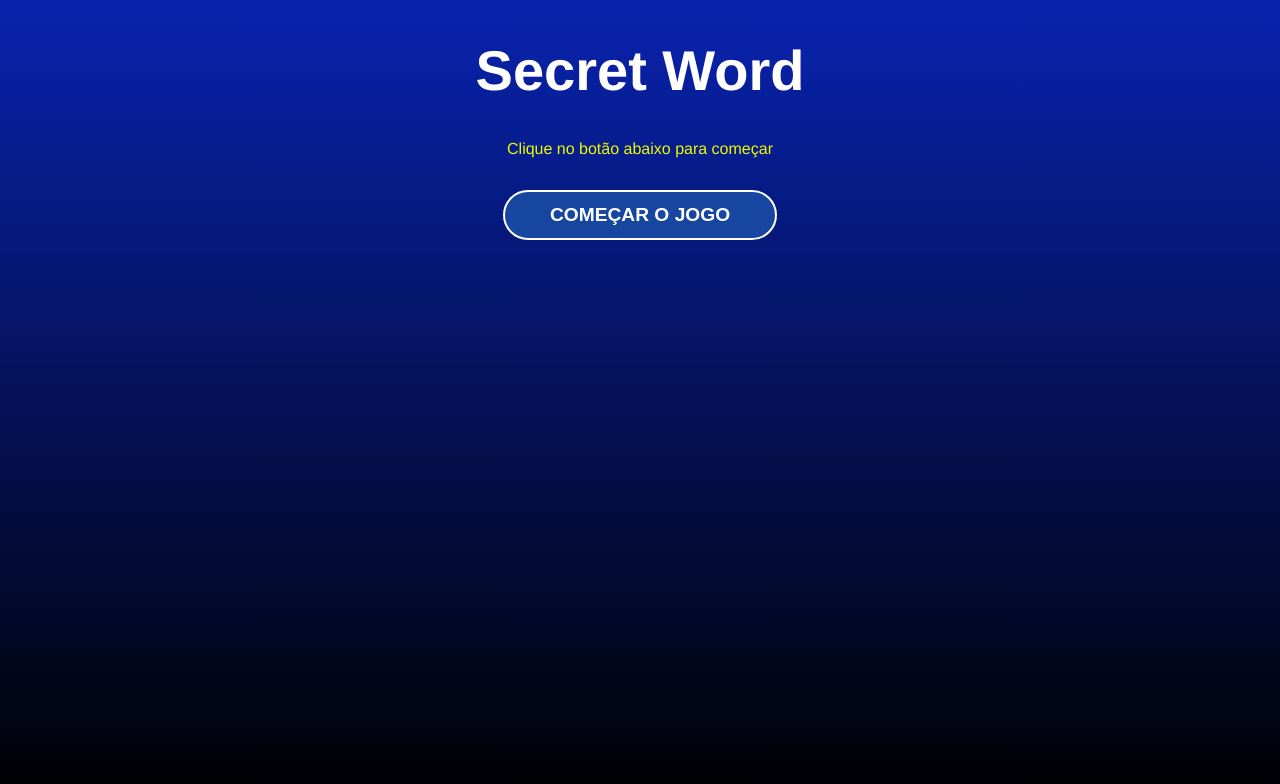
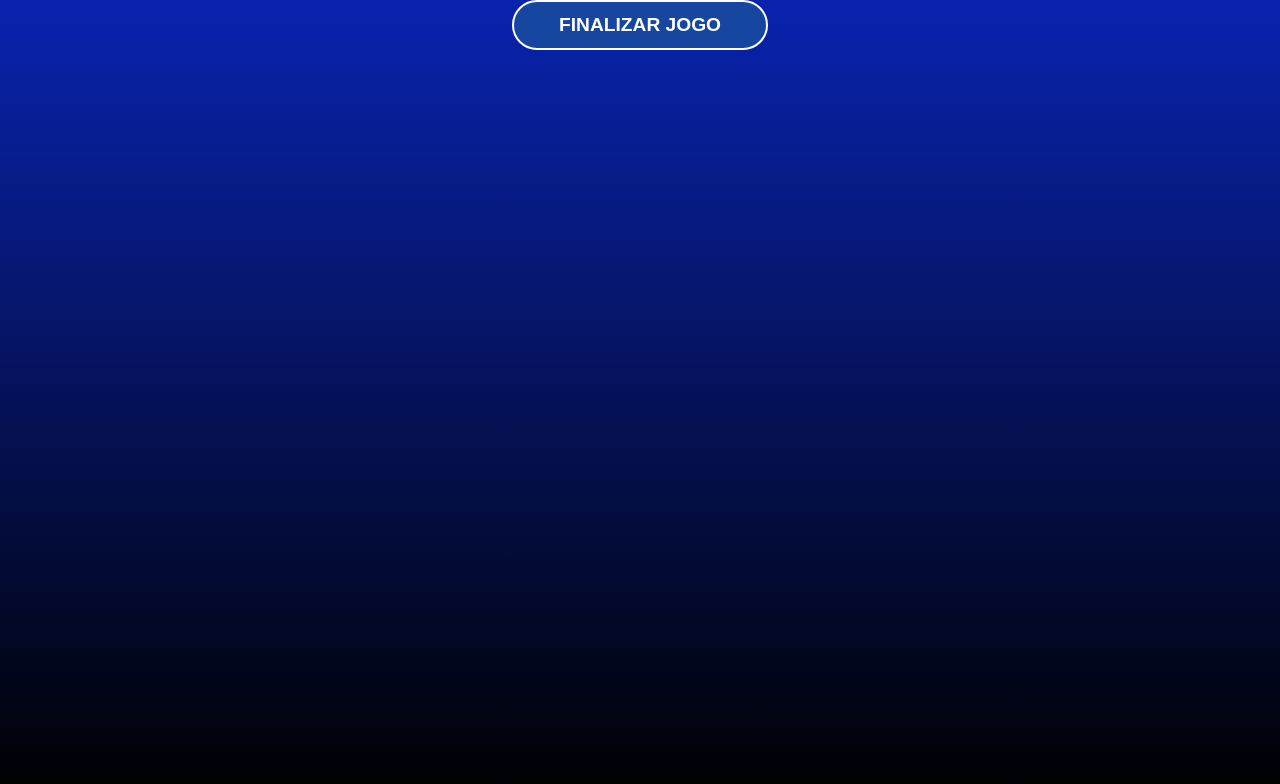
Before and after one commit to JoseGuiFerreira17/secret-word, a React (Vite) app: page / in a window 1280 px wide. Both pictures are taken after a click on the button "COMEÇAR O JOGO". Shown: the top 784 px of the page. Built offline with nearby package versions, Linux system fonts and the light colour scheme.

Commit message:
defining word and category randomly

```diff
--- a/src/App.jsx
+++ b/src/App.jsx
@@ -1,10 +1,56 @@
 import "./App.css";
+
+import { useCallback, useEffect, useState } from "react";
+
+import { wordsList } from "./data/words";
+
 import StartScreen from "./components/StartScreen";
+import Game from "./components/Game";
+import GameOver from "./components/GameOver";
+
+const stages = [
+  { id: 1, name: "start" },
+  { id: 2, name: "game" },
+  { id: 3, name: "end" },
+];
 
 function App() {
+  const [gameStage, setGameStage] = useState(stages[0].name);
+  const [words] = useState(wordsList);
+
+  const [pickedWord, setPickedWord] = useState("");
+  const [pickedCategory, setPickedcategory] = useState("");
+  const [letters, setLetters] = useState([]);
+
+  const pickWordAndcategory = () => {
+    const categories = Object.keys(words);
+    const category = categories[Math.floor(Math.random() * categories.length)];
+
+    const word = words[category][Math.floor(Math.random() * words[category].length)];
+
+    return { word, category };
+  };
+
+  const startGame = () => {
+    const { word, category } = pickWordAndcategory();
+
+    let letters = word.split("");
+    letters = letters.map((l) => l.toLowerCase());
+
+    setPickedWord(word);
+    setPickedcategory(category);
+    setLetters(letters);
+    setGameStage(stages[1].name);
+  };
+
+  const verifyLetter = () => {
+    setGameStage(stages[2].name);
+  };
   return (
     <div className="App">
-      <StartScreen />
+      {gameStage === "start" && <StartScreen startGame={startGame} />}
+      {gameStage === "game" && <Game verifyLetter={verifyLetter} />}
+      {gameStage === "end" && <GameOver />}
     </div>
   );
 }
--- /dev/null
+++ b/src/components/Game.jsx
@@ -0,0 +1,12 @@
+/* eslint-disable react/prop-types */
+import "./Game.css";
+
+function Game({ verifyLetter }) {
+  return (
+    <div>
+      <button onClick={verifyLetter}>Finalizar jogo</button>
+    </div>
+  );
+}
+
+export default Game;
--- /dev/null
+++ b/src/components/GameOver.jsx
@@ -0,0 +1,7 @@
+import "./GameOver.css";
+
+function GameOver() {
+  return <div>GameOver</div>;
+}
+
+export default GameOver;
--- a/src/components/StartScreen.jsx
+++ b/src/components/StartScreen.jsx
@@ -1,11 +1,12 @@
+/* eslint-disable react/prop-types */
 import "./StartScreen.css";
 
-function StartScreen() {
+function StartScreen({ startGame }) {
   return (
     <div className="start">
       <h1>Secret Word</h1>
       <p>Clique no botão abaixo para começar</p>
-      <button>Começar o jogo</button>
+      <button onClick={startGame}>Começar o jogo</button>
     </div>
   );
 }
```
Also changed, not shown: src/components/Game.css (added), src/components/GameOver.css (added), src/data/words.jsx (renamed from src/data/words.js).
